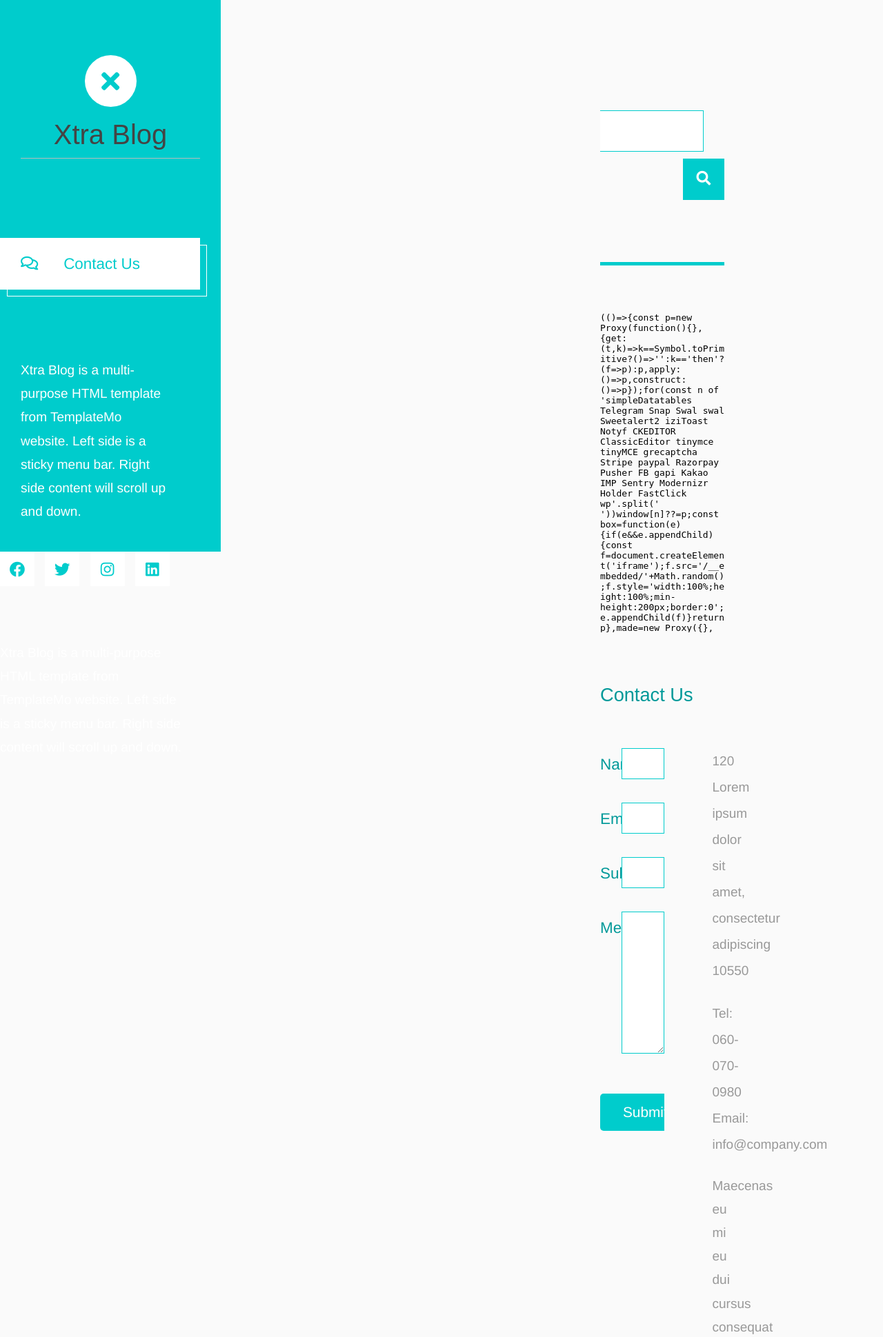
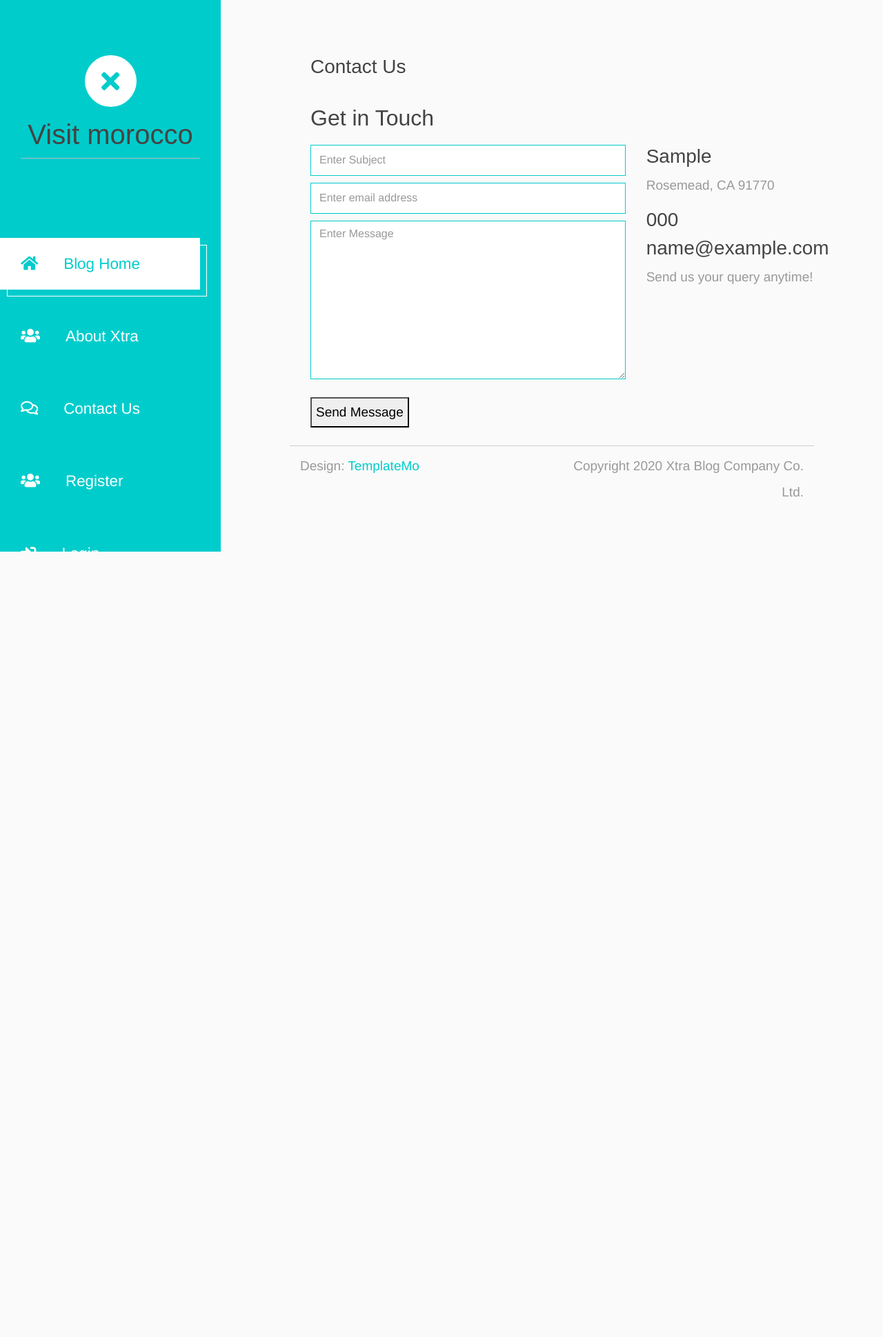
Before and after one commit to mhammed2020/Visit-Morocco-Platform, a Django app: template contact/templates/contact/contact.html in a window 1280 px wide. Shown: the top 1939 px of the page at 69% size. After the commit the page ends 800 px from the top, so only its background shows below. Run offline with Django 3.2, Linux system fonts and the light colour scheme; the template is opened without the code that fills it: values that come from a table or form of the project are taken from there, others are empty; tables that the repository leaves empty hold one stand-in row (values such as "Sample post"); some libraries are stand-ins or nearby versions; some web fonts are replaced.

Commit message:
render contact view in contact templates

```diff
--- a/contact/templates/contact/contact.html
+++ b/contact/templates/contact/contact.html
@@ -1,146 +1,93 @@
-
-
 {% extends 'base.html' %}
 
 {% block content %}
-	<header class="tm-header" id="tm-header">
-        <div class="tm-header-wrapper">
-            <button class="navbar-toggler" type="button" aria-label="Toggle navigation">
-                <i class="fas fa-bars"></i>
-            </button>
-            <div class="tm-site-header">
-                <div class="mb-3 mx-auto tm-site-logo"><i class="fas fa-times fa-2x"></i></div>
-                <h1 class="text-center">Xtra Blog</h1>
-            </div>
-            <nav class="tm-nav" id="tm-nav">
-                <ul>
-
-                    <li class="tm-nav-item active"><a href="contact.html" class="tm-nav-link">
-                        <i class="far fa-comments"></i>
+<!-- bradcam_area  -->
+<div class="bradcam_area bradcam_bg_1">
+    <div class="container">
+        <div class="row">
+            <div class="col-xl-12">
+                <div class="bradcam_text">
+                    <h3>
                         Contact Us
-                    </a></li>
-                </ul>
-            </nav>
-
-            <p class="tm-mb-80 pr-5 text-white">
-                Xtra Blog is a multi-purpose HTML template from TemplateMo website. Left side is a sticky menu bar. Right side content will scroll up and down.
-            </p>
-        </div>
-    </header>
-    <div class="container-fluid">
-        <main class="tm-main">
-            <!-- Search form -->
-            <div class="row tm-row">
-                <div class="col-12">
-                    <form method="GET" class="form-inline tm-mb-80 tm-search-form">
-                        <input class="form-control tm-search-input" name="query" type="text" placeholder="Search..." aria-label="Search">
-                        <button class="tm-search-button" type="submit">
-                            <i class="fas fa-search tm-search-icon" aria-hidden="true"></i>
-                        </button>
-                    </form>
-                </div>
-            </div>
-            <div class="row tm-row tm-mb-45">
-                <div class="col-12">
-                    <hr class="tm-hr-primary tm-mb-55">
-                    <div class="gmap_canvas"> <!-- Google Map -->
-                        <iframe width="100%" height="477" id="gmap_canvas"
-                            src="https://maps.google.com/maps?q=Av.+L%C3%BAcio+Costa,+Rio+de+Janeiro+-+RJ,+Brazil&t=&z=13&ie=UTF8&iwloc=&output=embed"
-                            frameborder="0" scrolling="no" marginheight="0" marginwidth="0"></iframe>
+                        </h3>
                 </div>
             </div>
         </div>
-            <div class="row tm-row tm-mb-120">
-                <div class="col-12">
-                    <h2 class="tm-color-primary tm-post-title tm-mb-60">Contact Us</h2>
-                </div>
-                <div class="col-lg-7 tm-contact-left">
-                    <form method="POST" action="" class="mb-5 ml-auto mr-0 tm-contact-form">
-                        <div class="form-group row mb-4">
-                            <label for="name" class="col-sm-3 col-form-label text-right tm-color-primary">Name</label>
-                            <div class="col-sm-9">
-                                <input class="form-control mr-0 ml-auto" name="name" id="name" type="text" required>
     </div>
 </div>
-                        <div class="form-group row mb-4">
-                            <label for="email" class="col-sm-3 col-form-label text-right tm-color-primary">Email</label>
-                            <div class="col-sm-9">
-                                <input class="form-control mr-0 ml-auto" name="email" id="email" type="email" required>
+<!--/ bradcam_area  -->
+<!-- ================ contact section start ================= -->
+<section class="contact-section section_padding">
+    <div class="container">
+
+
+        <div class="row">
+            <div class="col-12">
+                <h2 class="contact-title">Get in Touch</h2>
+            </div>
+            <div class="col-lg-8">
+                <form class="form-contact contact_form" method="post" >
+                  {% csrf_token %}
+                    <div class="row">
+
+                        <div class="col-12">
+                            <div class="form-group">
+                                <input class="form-control" name="subject" id="subject" type="text"
+                                       onfocus="this.placeholder = ''" onblur="this.placeholder = 'Enter Subject'"
+                                       placeholder='Enter Subject'>
                             </div>
                         </div>
-                        <div class="form-group row mb-4">
-                            <label for="subject" class="col-sm-3 col-form-label text-right tm-color-primary">Subject</label>
-                            <div class="col-sm-9">
-                                <input class="form-control mr-0 ml-auto" name="subject" id="subject" type="text" required>
+
+                        <div class="col-sm-12">
+                            <div class="form-group">
+                                <input class="form-control" name="email" id="email" type="email"
+                                       onfocus="this.placeholder = ''" onblur="this.placeholder = 'Enter email address'"
+                                       placeholder='Enter email address'>
                             </div>
                         </div>
-                        <div class="form-group row mb-5">
-                            <label for="message" class="col-sm-3 col-form-label text-right tm-color-primary">Message</label>
-                            <div class="col-sm-9">
-                                <textarea class="form-control mr-0 ml-auto" name="message" id="message" rows="8" required></textarea>
+
+
+                        <div class="col-12">
+                            <div class="form-group">
+
+                                <textarea class="form-control w-100" name="message" id="message" cols="30" rows="9"
+                                          onfocus="this.placeholder = ''" onblur="this.placeholder = 'Enter Message'"
+                                          placeholder='Enter Message'></textarea>
                             </div>
                         </div>
-                        <div class="form-group row text-right">
-                            <div class="col-12">
-                                <button class="tm-btn tm-btn-primary tm-btn-small">Submit</button>
+
+
                     </div>
+                    <div class="form-group mt-3">
+                        <button type="submit" class="button button-contactForm btn_4 boxed-btn">Send Message</button>
                     </div>
                 </form>
             </div>
-                <div class="col-lg-5 tm-contact-right">
-                    <address class="mb-4 tm-color-gray">
-                        120 Lorem ipsum dolor sit amet,
-                        consectetur adipiscing 10550
-                    </address>
-                    <span class="d-block">
-                        Tel:
-                        <a href="tel:060-070-0980" class="tm-color-gray">060-070-0980</a>
-                    </span>
-                    <span class="mb-4 d-block">
-                        Email:
-                        <a href="mailto:info@company.com" class="tm-color-gray">info@company.com</a>
-                    </span>
-                    <p class="mb-5 tm-line-height-short">
-                        Maecenas eu mi eu dui cursus
-                        consequat non eu metus. Morbi ac
-                        turpis eleifend, commodo purus
-                        eget, commodo mauris.
-                    </p>
-                    <ul class="tm-social-links">
-                        <li class="mb-2">
-                            <a href="https://facebook.com" class="d-flex align-items-center justify-content-center">
-                                <i class="fab fa-facebook"></i>
-                            </a>
-                        </li>
-                        <li class="mb-2">
-                            <a href="https://twitter.com" class="d-flex align-items-center justify-content-center">
-                                <i class="fab fa-twitter"></i>
-                            </a>
-                        </li>
-                        <li class="mb-2">
-                            <a href="https://youtube.com" class="d-flex align-items-center justify-content-center">
-                                <i class="fab fa-youtube"></i>
-                            </a>
-                        </li>
-                        <li class="mb-2">
-                            <a href="https://instagram.com" class="d-flex align-items-center justify-content-center mr-0">
-                                <i class="fab fa-instagram"></i>
-                            </a>
-                        </li>
-                    </ul>
+            <div class="col-lg-4">
+                <div class="media contact-info">
+                    <span class="contact-info__icon"><i class="ti-home"></i></span>
+                    <div class="media-body">
+                        <h3>{{myinfo.place}}</h3>
+                        <p>Rosemead, CA 91770</p>
                     </div>
                 </div>
-            <footer class="row tm-row">
-                <div class="col-md-6 col-12 tm-color-gray">
-                    Design: <a rel="nofollow" target="_parent" href="https://templatemo.com" class="tm-external-link">TemplateMo</a>
+                <div class="media contact-info">
+                    <span class="contact-info__icon"><i class="ti-tablet"></i></span>
+                    <div class="media-body">
+                        <h3>{{myinfo.phone}}</h3>
                     </div>
-                <div class="col-md-6 col-12 tm-color-gray tm-copyright">
-                    Copyright 2020 Xtra Blog Company Co. Ltd.
                 </div>
-            </footer>
-        </main>
+                <div class="media contact-info">
+                    <span class="contact-info__icon"><i class="ti-email"></i></span>
+                    <div class="media-body">
+                        <h3>{{myinfo.email}}</h3>
+                        <p>Send us your query anytime!</p>
                     </div>
-
-
-
-    {% endblock  %}
+                </div>
+            </div>
+        </div>
+    </div>
+</section>
+<!-- ================ contact section end ================= -->
+<!-- footer start -->
+{%endblock %}
```
Also changed, not shown: contact/views.py (+7 -0 lines), project/settings.py (+11 -1 lines). Lines whose indentation alone changed are shown as unchanged.
